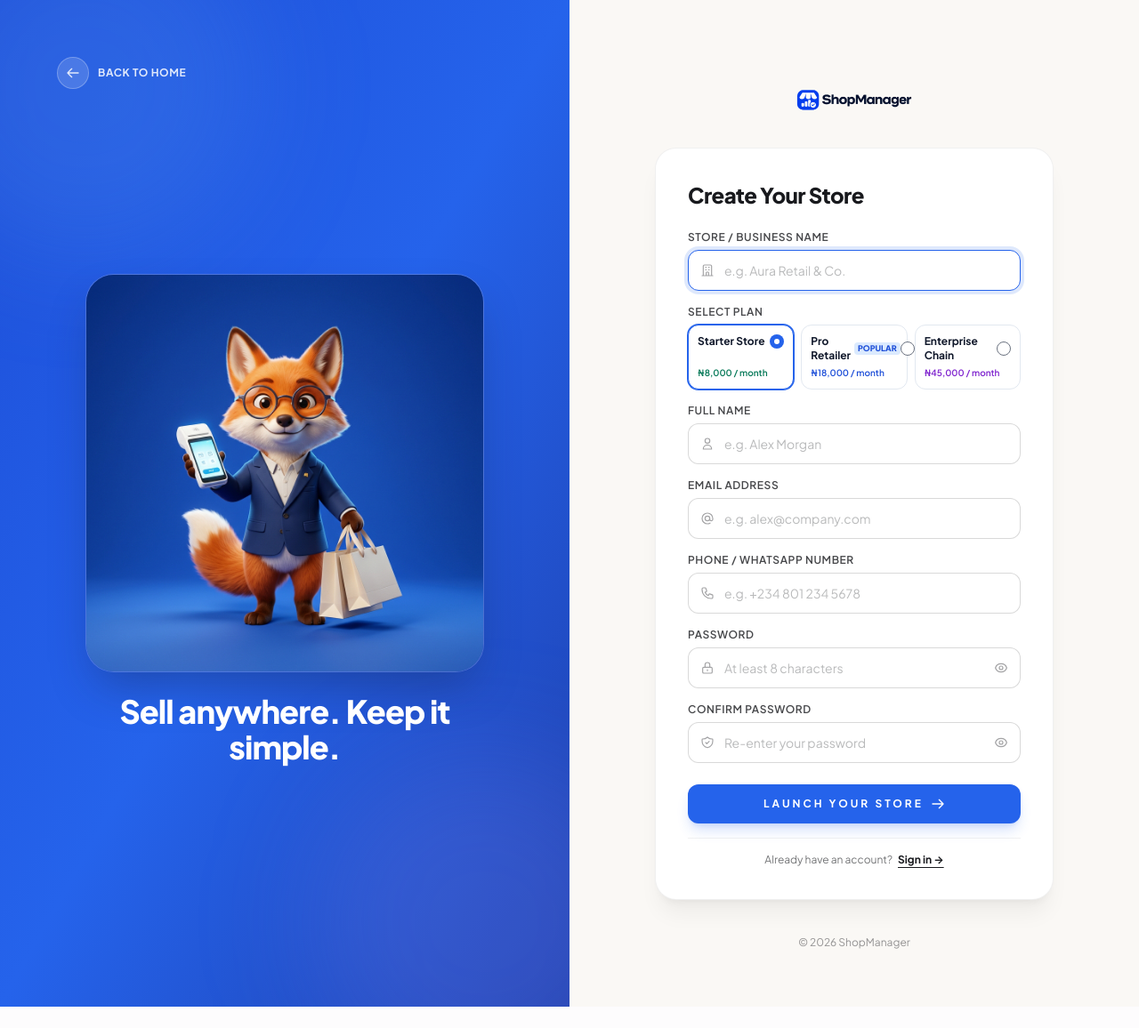
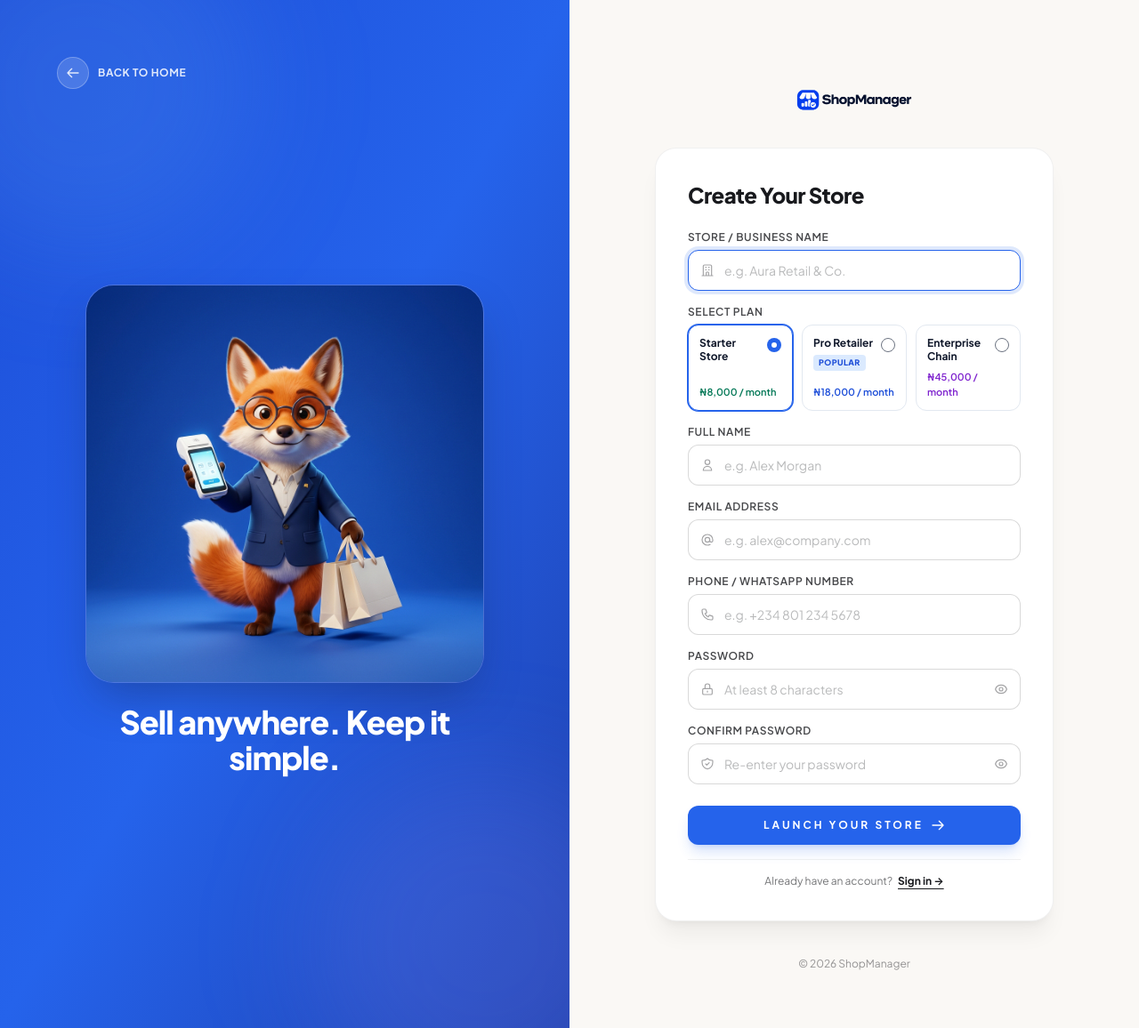
Before and after one commit to ruelnuffy/Shop-manager, a Laravel app: page /register in a window 1280 px wide. Shown: the whole page at 89% size. Before the commit the page ends 1132 px from the top, so only its background shows below. Run offline with Laravel 12, Linux system fonts and the light colour scheme; data comes from the database, SQL or seed files in the repository; data that the repository does not hold is empty; style sheets or scripts are compiled from the project's sources; some libraries are stand-ins or nearby versions.

Commit message:
Fix Popular badge overlap in registration plan selector

```diff
--- a/resources/views/auth/register.blade.php
+++ b/resources/views/auth/register.blade.php
@@ -50,32 +50,32 @@
             <!-- Starting Plan Selection -->
             <div>
                 <x-input-label for="plan" :value="__('Select Plan')" />
-                <div class="grid grid-cols-1 sm:grid-cols-3 gap-2 mt-1">
-                    <label class="cursor-pointer border rounded-xl p-2.5 flex flex-col justify-between transition hover:border-blue-400 bg-white" :class="plan === 'starter' ? 'border-blue-600 bg-blue-50/40 ring-1 ring-blue-600' : 'border-slate-200'">
-                        <div class="flex items-center justify-between">
-                            <span class="text-xs font-bold text-slate-900">Starter Store</span>
-                            <input type="radio" name="plan" value="starter" x-model="plan" class="text-blue-600 focus:ring-blue-500">
+                <div class="grid grid-cols-1 sm:grid-cols-3 gap-2.5 mt-1.5">
+                    <label class="cursor-pointer border rounded-xl p-3 flex flex-col justify-between gap-2 transition hover:border-blue-400 bg-white" :class="plan === 'starter' ? 'border-blue-600 bg-blue-50/40 ring-1 ring-blue-600' : 'border-slate-200'">
+                        <div class="flex items-start justify-between gap-2">
+                            <span class="text-xs font-bold text-slate-900 leading-tight">Starter Store</span>
+                            <input type="radio" name="plan" value="starter" x-model="plan" class="text-blue-600 focus:ring-blue-500 shrink-0 mt-0.5">
                         </div>
-                        <span class="text-[10px] text-emerald-700 font-semibold mt-1">₦8,000 / month</span>
+                        <span class="text-[11px] text-emerald-700 font-semibold">₦8,000 / month</span>
                     </label>
 
-                    <label class="cursor-pointer border rounded-xl p-2.5 flex flex-col justify-between transition hover:border-blue-400 bg-white" :class="plan === 'pro' ? 'border-blue-600 bg-blue-50/40 ring-1 ring-blue-600' : 'border-slate-200'">
-                        <div class="flex items-center justify-between">
-                            <div class="flex items-center gap-1">
-                                <span class="text-xs font-bold text-slate-900">Pro Retailer</span>
-                                <span class="text-[9px] bg-blue-100 text-blue-700 px-1 py-0.2 rounded font-extrabold uppercase">Popular</span>
+                    <label class="relative cursor-pointer border rounded-xl p-3 flex flex-col justify-between gap-2 transition hover:border-blue-400 bg-white" :class="plan === 'pro' ? 'border-blue-600 bg-blue-50/40 ring-1 ring-blue-600' : 'border-slate-200'">
+                        <div class="flex items-start justify-between gap-2">
+                            <div class="min-w-0">
+                                <span class="text-xs font-bold text-slate-900 leading-tight block">Pro Retailer</span>
+                                <span class="inline-block mt-1 text-[9px] bg-blue-100 text-blue-700 px-1.5 py-0.5 rounded font-extrabold uppercase tracking-wider">Popular</span>
                             </div>
-                            <input type="radio" name="plan" value="pro" x-model="plan" class="text-blue-600 focus:ring-blue-500">
+                            <input type="radio" name="plan" value="pro" x-model="plan" class="text-blue-600 focus:ring-blue-500 shrink-0 mt-0.5">
                         </div>
-                        <span class="text-[10px] text-blue-700 font-semibold mt-1">₦18,000 / month</span>
+                        <span class="text-[11px] text-blue-700 font-semibold">₦18,000 / month</span>
                     </label>
 
-                    <label class="cursor-pointer border rounded-xl p-2.5 flex flex-col justify-between transition hover:border-blue-400 bg-white" :class="plan === 'enterprise' ? 'border-blue-600 bg-blue-50/40 ring-1 ring-blue-600' : 'border-slate-200'">
-                        <div class="flex items-center justify-between">
-                            <span class="text-xs font-bold text-slate-900">Enterprise Chain</span>
-                            <input type="radio" name="plan" value="enterprise" x-model="plan" class="text-blue-600 focus:ring-blue-500">
+                    <label class="cursor-pointer border rounded-xl p-3 flex flex-col justify-between gap-2 transition hover:border-blue-400 bg-white" :class="plan === 'enterprise' ? 'border-blue-600 bg-blue-50/40 ring-1 ring-blue-600' : 'border-slate-200'">
+                        <div class="flex items-start justify-between gap-2">
+                            <span class="text-xs font-bold text-slate-900 leading-tight">Enterprise Chain</span>
+                            <input type="radio" name="plan" value="enterprise" x-model="plan" class="text-blue-600 focus:ring-blue-500 shrink-0 mt-0.5">
                         </div>
-                        <span class="text-[10px] text-purple-700 font-semibold mt-1">₦45,000 / month</span>
+                        <span class="text-[11px] text-purple-700 font-semibold">₦45,000 / month</span>
                     </label>
                 </div>
             </div>
```
